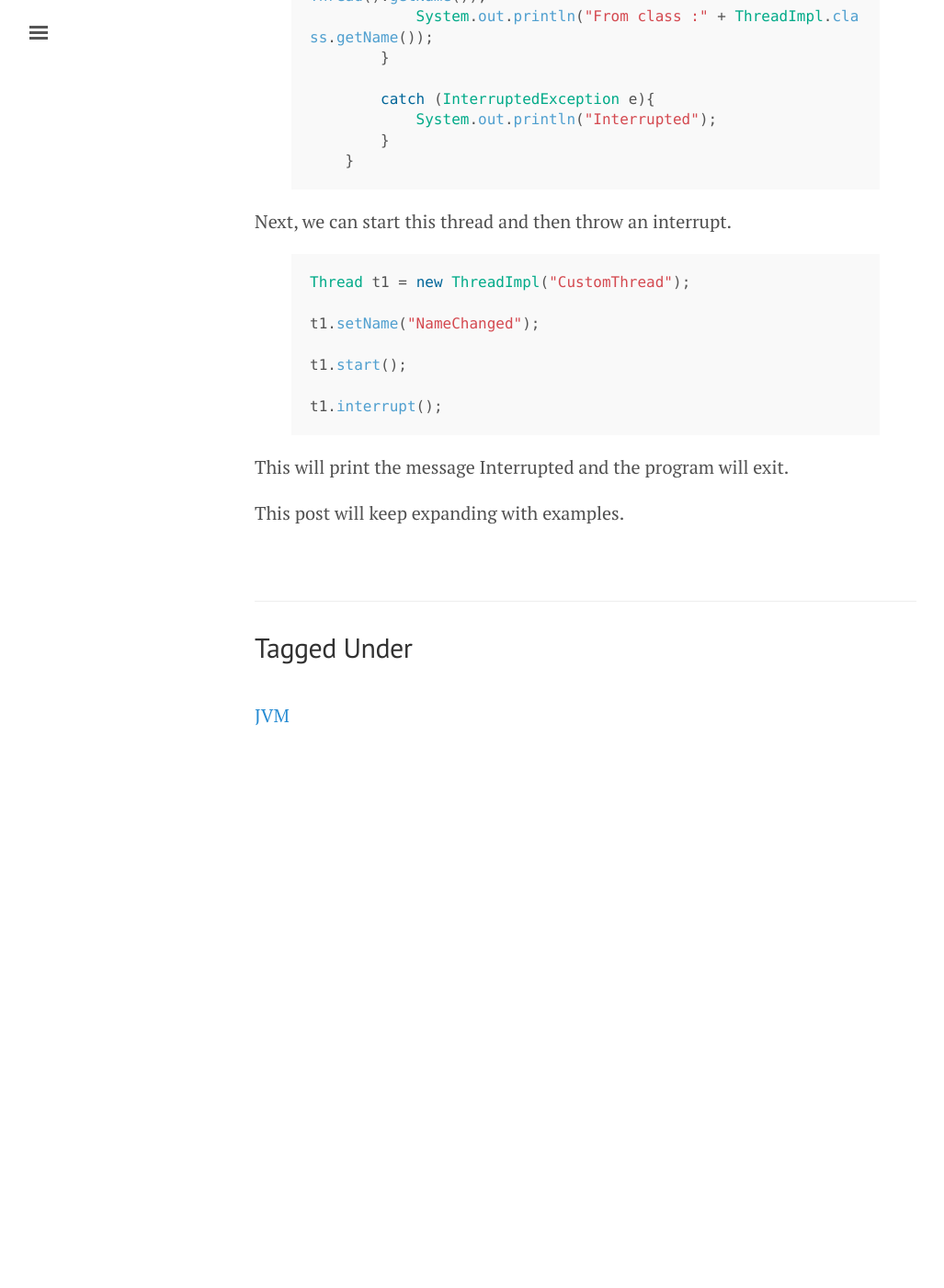
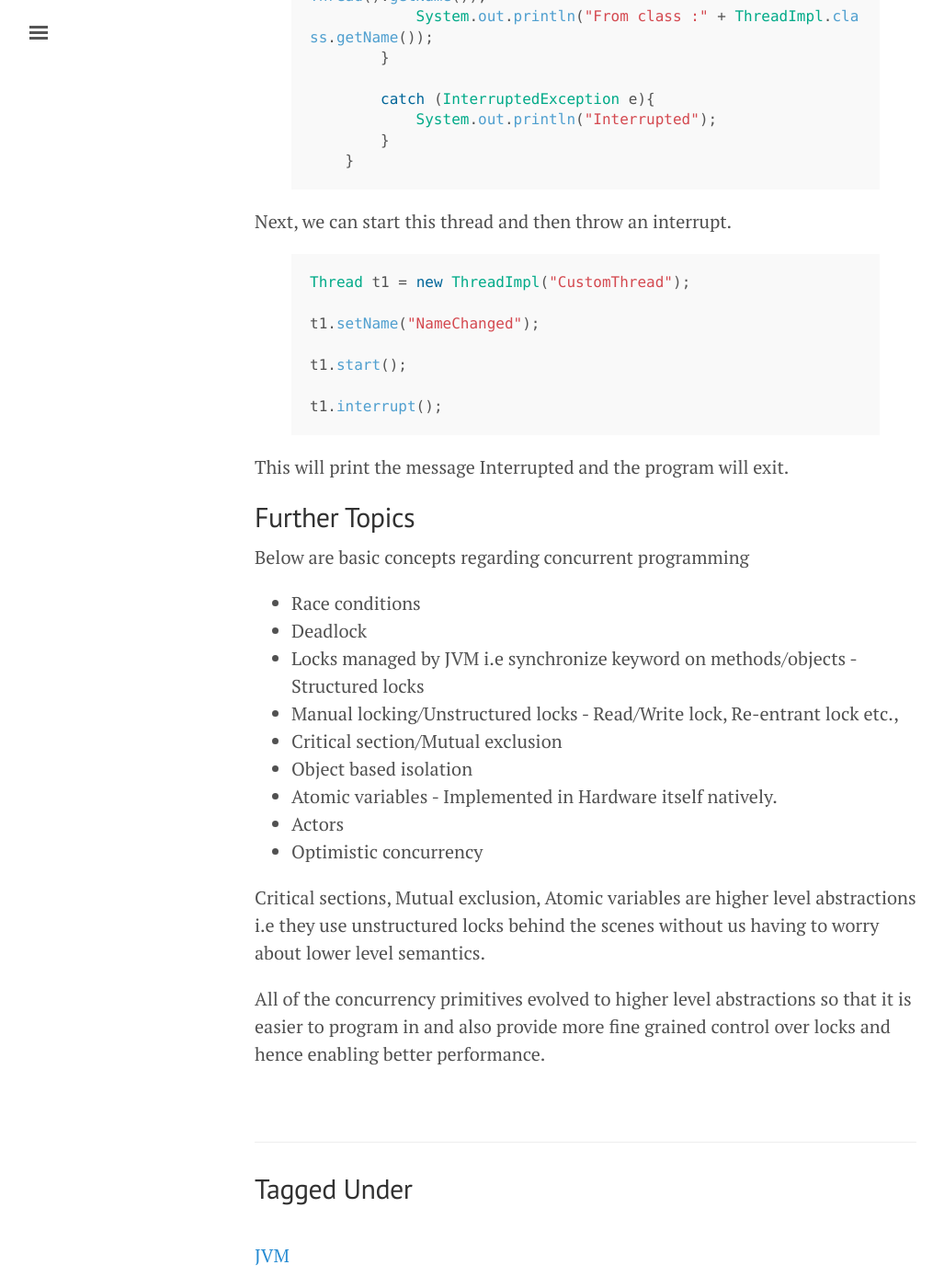
Before and after one commit to Madusudanan/Notes, a Jekyll site: the page built from _posts/jvm/java/2018-10-12-java-threading-basics.md, in a window 1280 px wide and 1400 px high, scrolled down 3382 px. Shown: the whole window at 92% size, without its empty margins (3-1030 px from the left). Built offline with Jekyll 4.4.1, drawn with Linux system fonts in a browser that asks for light colours; before the commit the page ends 4195 px from its top, so only the background shows below that.

Commit message:
JSP and Java threading

```diff
--- a/_posts/jvm/java/2018-10-12-java-threading-basics.md
+++ b/_posts/jvm/java/2018-10-12-java-threading-basics.md
@@ -166,4 +166,21 @@ t1.interrupt();
 
 This will print the message Interrupted and the program will exit.
 
-This post will keep expanding with examples.
+Further Topics
+--------------
+
+Below are basic concepts regarding concurrent programming
+
+- Race conditions
+- Deadlock
+- Locks managed by JVM i.e synchronize keyword on methods/objects - Structured locks
+- Manual locking/Unstructured locks - Read/Write lock, Re-entrant lock etc.,
+- Critical section/Mutual exclusion
+- Object based isolation
+- Atomic variables - Implemented in Hardware itself natively.
+- Actors
+- Optimistic concurrency
+
+Critical sections, Mutual exclusion, Atomic variables are higher level abstractions i.e they use unstructured locks behind the scenes without us having to worry about lower level semantics.
+
+All of the concurrency primitives evolved to higher level abstractions so that it is easier to program in and also provide more fine grained control over locks and hence enabling better performance.
```
Also changed, not shown: _posts/jvm/java/2018-10-30-jsp-is-dead.md (added, +17 -0 lines).
